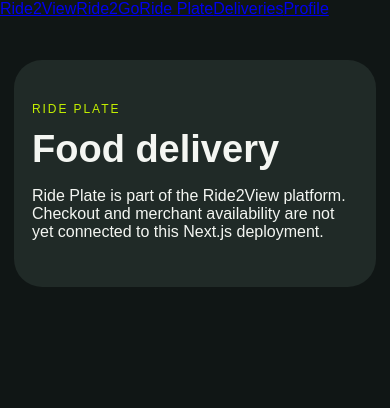
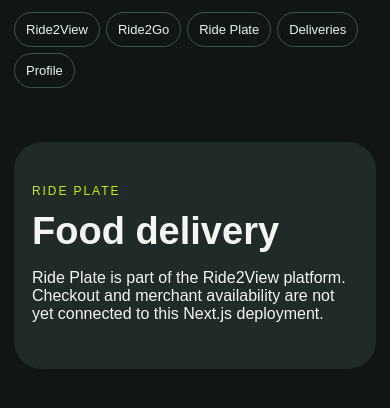
Before and after one commit to aison7437/RIDE2VIEW, a Next.js app in the folder apps/web/: page /rideplate in a window 390 px wide. Shown: the top 408 px of the page. Built offline with nearby package versions, Linux system fonts and the light colour scheme.

Commit message:
V11-G: display responsive shared service navigation

```diff
--- a/apps/web/app/style.css
+++ b/apps/web/app/style.css
@@ -1 +1,3 @@
 *{box-sizing:border-box}body{margin:0;background:#101615;color:#f4f6f2;font-family:Arial,Helvetica,sans-serif}main{max-width:1050px;margin:auto;padding:24px}header{display:flex;justify-content:space-between;align-items:center;gap:16px;padding:12px 0}header strong{font-size:24px;color:#c4f000}header span{color:#c7d0cb}.hero{margin:55px 0 35px;padding:48px 32px;border-radius:28px;background:#202a27}.hero>p:first-child{color:#c4f000;letter-spacing:.16em;font-size:12px}h1{font-size:clamp(38px,7vw,72px);margin:10px 0}form{margin-top:32px}label{display:block;margin-bottom:12px}.search{display:flex;gap:8px;background:#121a17;padding:8px;border-radius:18px}input{flex:1;min-width:0;padding:14px;background:transparent;border:0;color:white;font:inherit}button{background:#c4f000;border:0;border-radius:12px;padding:14px 22px;font-weight:bold;cursor:pointer}button:disabled{opacity:.6}ul{list-style:none;padding:0;display:grid;gap:12px}li{padding:20px;background:#202a27;border-radius:16px;display:flex;justify-content:space-between;gap:12px;flex-wrap:wrap}li span,footer{color:#aebbb4}footer{margin-top:65px;font-size:13px}@media(max-width:600px){main{padding:14px}.hero{padding:30px 18px;margin-top:28px}.search{flex-direction:column}header{align-items:flex-start;flex-direction:column}}
+
+.app-nav{max-width:1050px;margin:0 auto;padding:12px 24px}.service-nav{display:flex;flex-wrap:wrap;gap:8px}.service-nav a{color:#e8f4ed;text-decoration:none;border:1px solid #42534b;border-radius:999px;padding:10px 14px;font-size:14px}.service-nav a:hover,.service-nav a:focus-visible{background:#c4f000;color:#101615;outline-offset:3px}@media(max-width:600px){.app-nav{padding:12px 14px}.service-nav{gap:6px}.service-nav a{padding:9px 11px;font-size:13px}}
```
